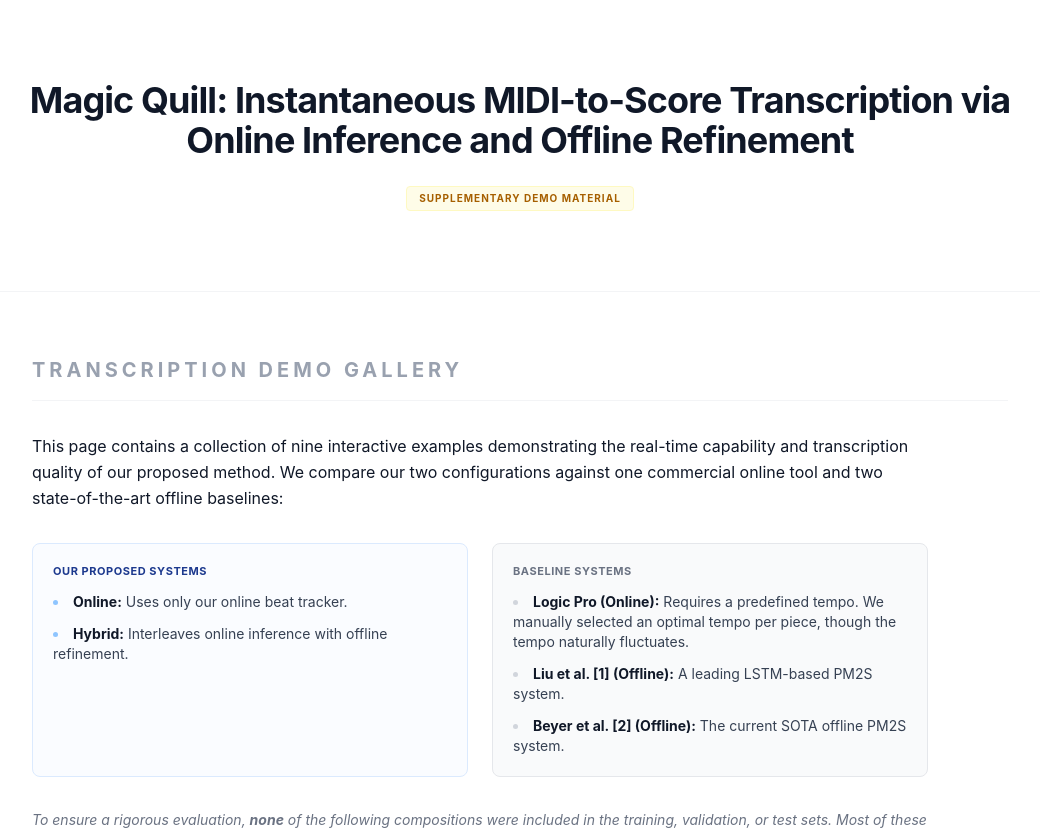
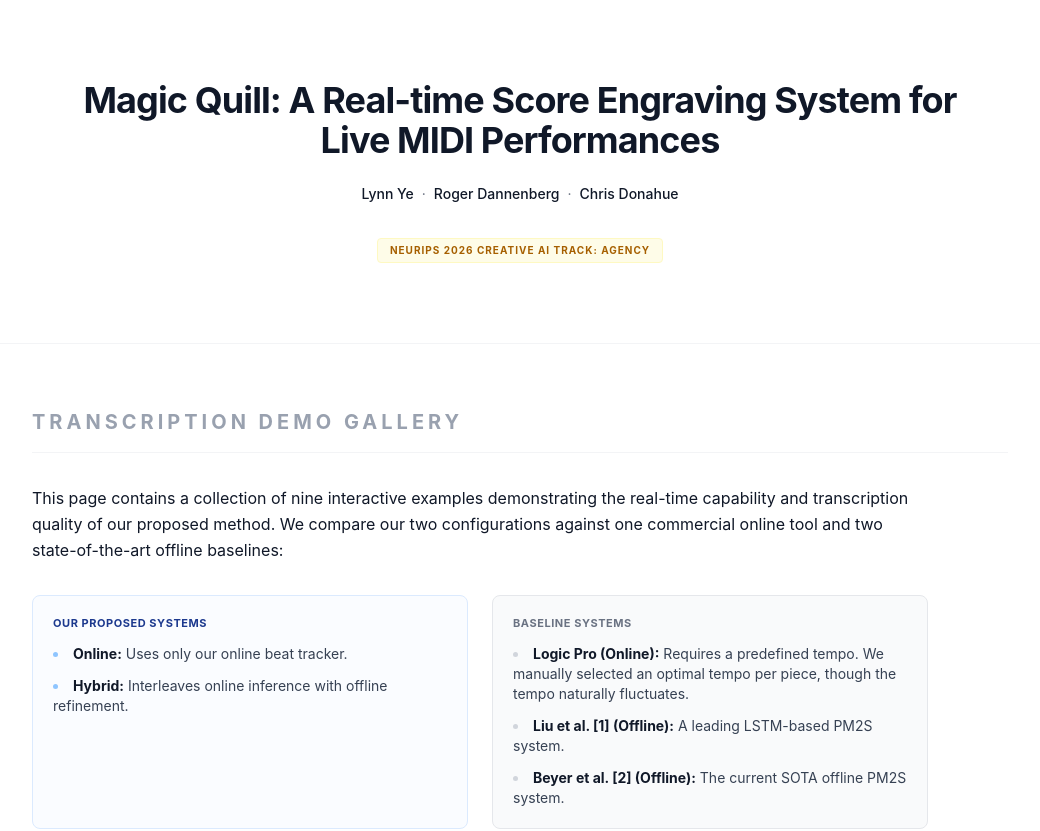
Before and after one commit to MagicQuill/magicquill.github.io, a React (Vite) app: page / in a window 1280 px wide. Shown: the top 831 px of the page, without its empty margins (120-1160 px from the left). Built offline with nearby package versions, Linux system fonts and the light colour scheme.

Commit message:
update demo page with author names

```diff
--- a/src/App.tsx
+++ b/src/App.tsx
@@ -7,16 +7,44 @@ export default function App() {
       <header className="py-20 px-6 border-b border-gray-100">
         <div className="max-w-5xl mx-auto text-center">
           <h1 className="text-2xl md:text-4xl font-bold tracking-tight mb-6">
-            Magic Quill: Instantaneous MIDI-to-Score Transcription via Online
-            Inference and Offline Refinement
+            Magic Quill: A Real-time Score Engraving System for <br />
+            Live MIDI Performances
           </h1>
 
-          {/* <div className="flex flex-col items-center gap-4 text-sm text-gray-500 mb-8">
-            <div className="font-medium text-gray-900">Anonymous Authors</div>
+          <div className="flex flex-wrap items-center justify-center gap-x-2 gap-y-1 text-sm text-gray-500 mb-8">
+            <a
+              className="font-medium text-gray-900 hover:text-blue-700 hover:underline"
+              href="https://openreview.net/profile?id=~Lynn_Ye1"
+            >
+              Lynn Ye
+            </a>
+            <span aria-hidden="true">·</span>
+            <a
+              className="font-medium text-gray-900 hover:text-blue-700 hover:underline"
+              href="https://openreview.net/profile?id=~Roger_Dannenberg1"
+            >
+              Roger Dannenberg
+            </a>
+            <span aria-hidden="true">·</span>
+            <a
+              className="font-medium text-gray-900 hover:text-blue-700 hover:underline"
+              href="https://openreview.net/profile?id=~Chris_Donahue1"
+            >
+              Chris Donahue
+            </a>
+          </div>
+
+          {/* <div className="mb-5">
+            <a
+              className="inline-flex items-center px-3 py-1 bg-violet-50 text-violet-700 text-[10px] font-bold uppercase tracking-widest rounded border border-violet-100 hover:bg-violet-100"
+              href="https://openreview.net/forum?id=O9ZOnF0ABH"
+            >
+              NeurIPS 2026 Creative AI Track: Agency
+            </a>
           </div> */}
 
           <div className="inline-flex items-center px-3 py-1 bg-yellow-50 text-yellow-700 text-[10px] font-bold uppercase tracking-widest rounded border border-yellow-100">
-            Supplementary Demo Material
+            NeurIPS 2026 Creative AI Track: Agency
           </div>
         </div>
       </header>
@@ -112,8 +140,8 @@ export default function App() {
           <ol className="list-decimal list-inside text-xs text-gray-500 space-y-2">
             <li>
               <span className="italic">
-                L. Liu, Q. Kong, V. Morfi, and E. Benetos, “Performance
-                MIDI-to-score conversion by neural beat tracking,” in
+                Lele Liu, Qiuqiang Kong, Veronica Morfi, and Emmanouil Benetos.
+                Performance MIDI-to-score conversion by neural beat tracking. In
                 Proceedings of the 23rd International Society for Music
                 Information Retrieval Conference (ISMIR), Bengaluru, India,
                 December 2022.
@@ -121,12 +149,27 @@ export default function App() {
             </li>
             <li>
               <span className="italic">
-                T. Beyer and A. Dai, “End-to-end piano performance-MIDI to score
-                conversion with transformers,” in International Society for
+                Tim Beyer and Angela Dai. End-to-end piano performance-MIDI to
+                score conversion with transformers. In International Society for
                 Music Information Retrieval Conference, 2024.
               </span>
             </li>
           </ol>
+        </section>
+
+        <section className="mt-12 border-t border-gray-100 pt-10">
+          <h2 className="text-xs font-bold text-gray-400 uppercase tracking-widest mb-4">
+            Citation
+          </h2>
+          <pre className="overflow-x-auto rounded-lg border border-gray-200 bg-gray-50 p-5 text-xs leading-relaxed text-gray-700">
+            <code>{`@inproceedings{ye2026magic,
+  title={Magic Quill: A Real-time Score Engraving System for Live {MIDI} Performances},
+  author={Lynn Ye and Roger Dannenberg and Chris Donahue},
+  booktitle={The Fortieth Annual Conference on Neural Information Processing Systems Creative AI Track: Agency},
+  year={2026},
+  url={https://openreview.net/forum?id=O9ZOnF0ABH}
+}`}</code>
+          </pre>
         </section>
       </main>
 
```
